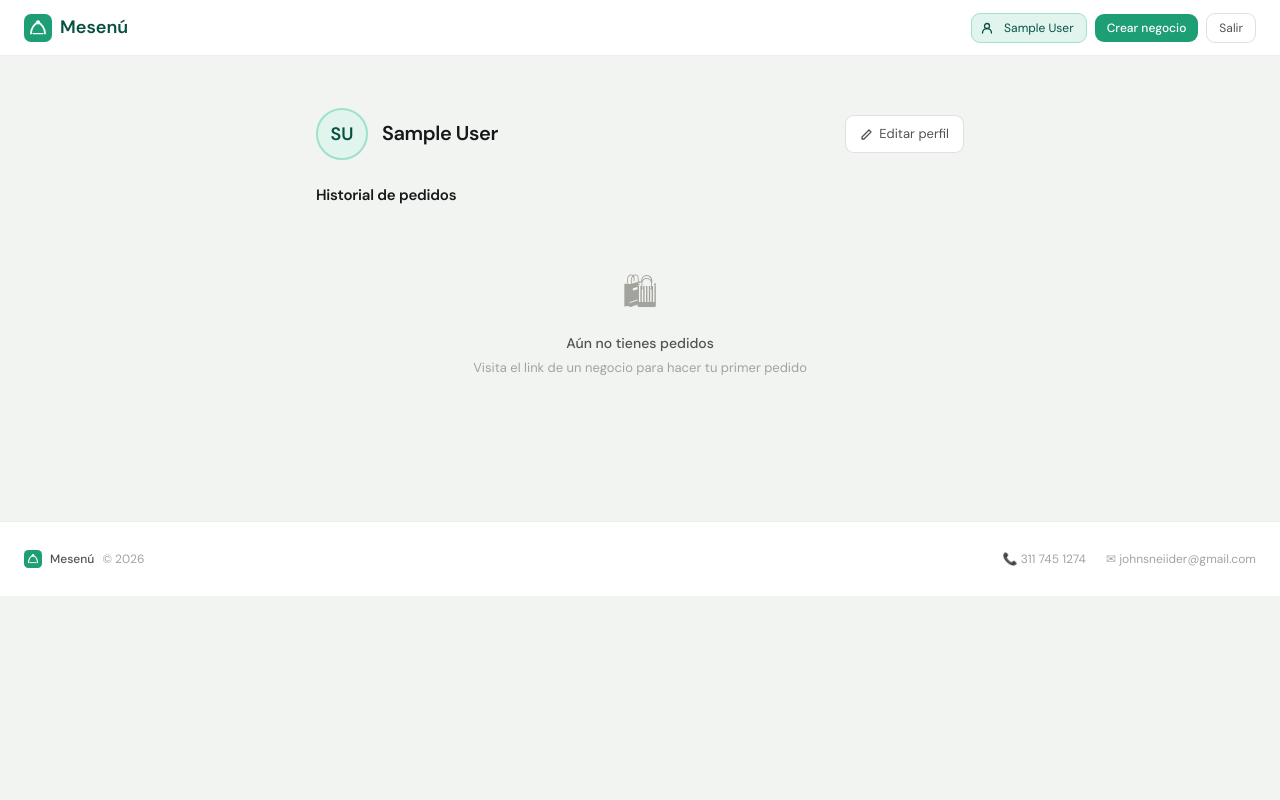
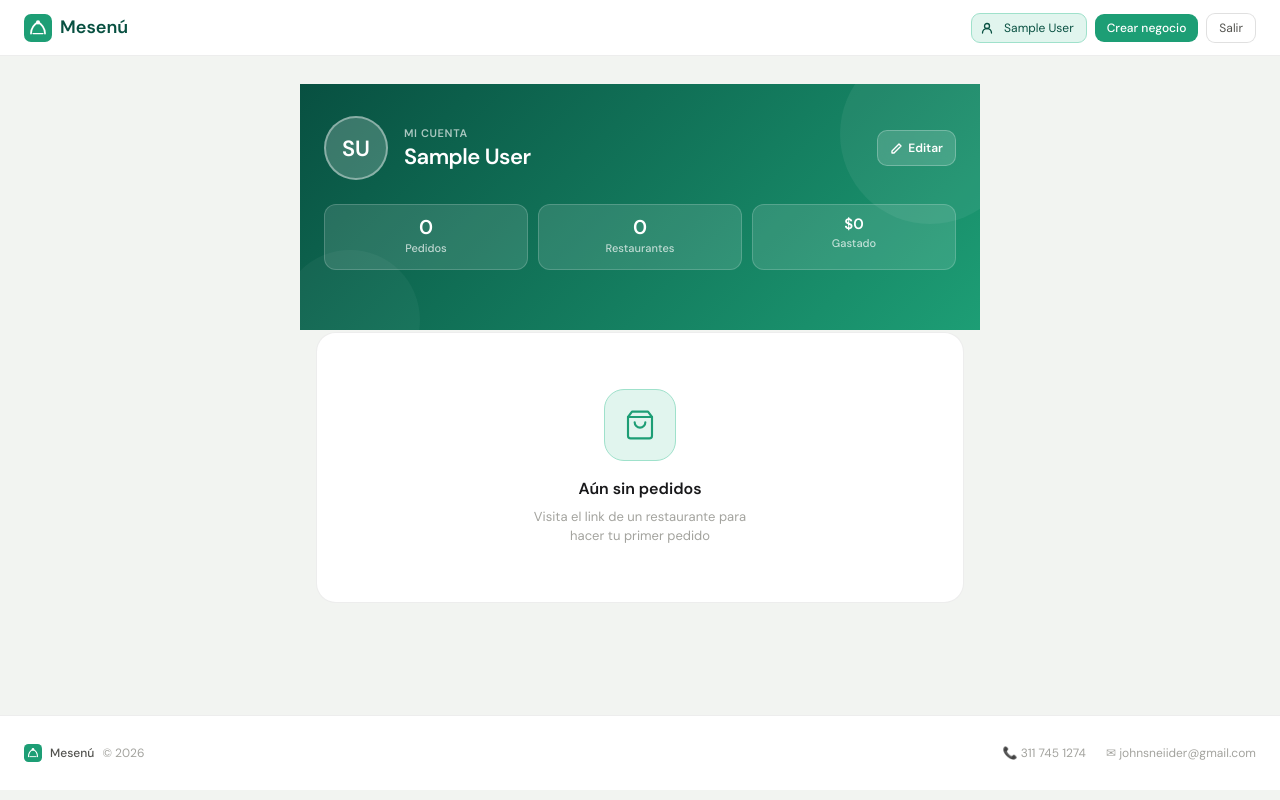
Before and after one commit to johnschneiider/Mesen-app-inteligente-gesti-n-de-pedidos, a Django app: page /auth/mi-cuenta/ in a window 1280 px wide. Run offline with Django 5.2, Linux system fonts and the light colour scheme; the visitor is signed in with stand-in values (Sample User, id 1); data that the repository does not hold is empty; parts of the project's set-up code (start-up, migrations or seed data) failed here and were passed over; some libraries are stand-ins or nearby versions.

Commit message:
feat: redesign consumer dashboard - hero header + stats + improved order cards

```diff
--- a/apps/accounts/views.py
+++ b/apps/accounts/views.py
@@ -171,11 +171,16 @@
         )
         unpaid = orders.filter(is_paid=False).exclude(status='cancelled')
         debt_total = unpaid.aggregate(t=Sum('total_amount'))['t'] or 0
+        total_spent = orders.filter(is_paid=True).aggregate(t=Sum('total_amount'))['t'] or 0
+        businesses_count = orders.values('business').distinct().count()
 
         return render(request, self.template_name, {
             'orders': orders[:30],
             'unpaid': unpaid,
             'debt_total': debt_total,
+            'total_spent': total_spent,
+            'total_orders': orders.count(),
+            'businesses_count': businesses_count,
         })
 
 
--- a/templates/cuenta/dashboard.html
+++ b/templates/cuenta/dashboard.html
@@ -5,28 +5,57 @@
 {% block title %}Mi cuenta — Mesenú{% endblock %}
 
 {% block store_content %}
-<div style="max-width:680px;margin:0 auto;padding:24px 16px 48px;">
+<div style="max-width:680px;margin:0 auto;padding:0 0 64px;">
 
-    <!-- Header -->
-    <div style="display:flex;align-items:center;justify-content:space-between;margin-bottom:24px;flex-wrap:wrap;gap:12px;">
-        <div style="display:flex;align-items:center;gap:14px;">
-            <div style="width:52px;height:52px;border-radius:50%;overflow:hidden;background:var(--green-light);border:2px solid var(--green-border);flex-shrink:0;display:flex;align-items:center;justify-content:center;font-size:18px;font-weight:700;color:var(--green-dark);">
+    <!-- ── HERO HEADER ── -->
+    <div style="background:linear-gradient(135deg,#085041 0%,#1D9E75 100%);padding:32px 24px 60px;position:relative;overflow:hidden;">
+        <!-- Decorative circles -->
+        <div style="position:absolute;top:-40px;right:-40px;width:180px;height:180px;border-radius:50%;background:rgba(255,255,255,.06);pointer-events:none;"></div>
+        <div style="position:absolute;bottom:-60px;left:-20px;width:140px;height:140px;border-radius:50%;background:rgba(255,255,255,.04);pointer-events:none;"></div>
+
+        <div style="position:relative;display:flex;align-items:center;gap:16px;">
+            <!-- Avatar -->
+            <div style="width:64px;height:64px;border-radius:50%;overflow:hidden;background:rgba(255,255,255,.2);border:2.5px solid rgba(255,255,255,.4);flex-shrink:0;display:flex;align-items:center;justify-content:center;font-size:22px;font-weight:800;color:white;">
                 {% if user.avatar %}
                 <img src="{{ user.avatar.url }}" style="width:100%;height:100%;object-fit:cover;">
                 {% else %}
                 {{ user.full_name|initials|default:user.phone|slice:":2" }}
                 {% endif %}
             </div>
-            <div>
-                <h1 style="font-size:20px;font-weight:700;letter-spacing:-0.4px;margin:0 0 2px;">{{ user.full_name|default:"Mi cuenta" }}</h1>
-                <div style="font-size:12px;color:var(--text-3);">{{ user.phone }}</div>
+            <!-- Name -->
+            <div style="flex:1;min-width:0;">
+                <div style="font-size:11px;font-weight:600;color:rgba(255,255,255,.65);text-transform:uppercase;letter-spacing:.6px;margin-bottom:3px;">Mi cuenta</div>
+                <h1 style="font-size:22px;font-weight:800;color:white;letter-spacing:-0.5px;margin:0;line-height:1.15;overflow:hidden;text-overflow:ellipsis;white-space:nowrap;">{{ user.full_name|default:"Bienvenido" }}</h1>
+                <div style="font-size:13px;color:rgba(255,255,255,.65);margin-top:2px;">{{ user.phone }}</div>
+            </div>
+            <!-- Edit button -->
+            <a href="{% url 'accounts:consumer_edit' %}"
+               style="flex-shrink:0;display:flex;align-items:center;gap:5px;background:rgba(255,255,255,.15);backdrop-filter:blur(6px);border:1px solid rgba(255,255,255,.25);border-radius:10px;padding:8px 12px;font-size:12px;font-weight:600;color:white;text-decoration:none;transition:background .15s;"
+               onmouseover="this.style.background='rgba(255,255,255,.25)'" onmouseout="this.style.background='rgba(255,255,255,.15)'">
+                <svg width="13" height="13" viewBox="0 0 13 13" fill="none"><path d="M9 2l2 2-7 7H2V9L9 2z" stroke="white" stroke-width="1.4" stroke-linecap="round" stroke-linejoin="round" fill="none"/></svg>
+                Editar
+            </a>
+        </div>
+
+        <!-- Stats row -->
+        <div style="position:relative;display:grid;grid-template-columns:repeat(3,1fr);gap:10px;margin-top:24px;">
+            <div style="background:rgba(255,255,255,.12);border:1px solid rgba(255,255,255,.18);border-radius:12px;padding:12px 14px;text-align:center;">
+                <div style="font-size:20px;font-weight:800;color:white;line-height:1;">{{ total_orders }}</div>
+                <div style="font-size:11px;color:rgba(255,255,255,.7);margin-top:3px;font-weight:500;">Pedidos</div>
+            </div>
+            <div style="background:rgba(255,255,255,.12);border:1px solid rgba(255,255,255,.18);border-radius:12px;padding:12px 14px;text-align:center;">
+                <div style="font-size:20px;font-weight:800;color:white;line-height:1;">{{ businesses_count }}</div>
+                <div style="font-size:11px;color:rgba(255,255,255,.7);margin-top:3px;font-weight:500;">Restaurantes</div>
+            </div>
+            <div style="background:rgba(255,255,255,.12);border:1px solid rgba(255,255,255,.18);border-radius:12px;padding:12px 14px;text-align:center;">
+                <div style="font-size:15px;font-weight:800;color:white;line-height:1;">{{ total_spent|currency_cop }}</div>
+                <div style="font-size:11px;color:rgba(255,255,255,.7);margin-top:3px;font-weight:500;">Gastado</div>
             </div>
         </div>
-        <a href="{% url 'accounts:consumer_edit' %}" class="btn-ghost" style="font-size:13px;display:flex;align-items:center;gap:6px;">
-            <svg width="13" height="13" viewBox="0 0 13 13" fill="none"><path d="M9 2l2 2-7 7H2V9L9 2z" stroke="currentColor" stroke-width="1.3" stroke-linecap="round" stroke-linejoin="round" fill="none"/></svg>
-            Editar perfil
-        </a>
     </div>
+
+    <!-- Content lifted over hero -->
+    <div style="padding:0 16px;margin-top:-28px;">
 
         {% if messages %}
         {% for msg in messages %}
@@ -34,32 +63,35 @@
         {% endfor %}
         {% endif %}
 
-    <!-- Debt banner -->
+        <!-- ── DEUDA BANNER ── -->
         {% if debt_total > 0 %}
-    <div style="background:#FEF3C7;border:0.5px solid #FCD34D;border-radius:14px;padding:16px 20px;margin-bottom:20px;display:flex;align-items:center;gap:14px;">
-        <div style="font-size:28px;">⚠️</div>
-        <div>
-            <div style="font-weight:700;font-size:15px;color:#92400E;margin-bottom:2px;">Tienes pedidos sin pagar</div>
-            <div style="font-size:13px;color:#B45309;">Total pendiente: <strong>{{ debt_total|currency_cop }}</strong></div>
+        <div style="background:#FFFBEB;border:1.5px solid #FCD34D;border-radius:16px;padding:18px 20px;margin-bottom:20px;display:flex;align-items:center;gap:16px;box-shadow:0 4px 20px rgba(250,199,64,.2);">
+            <div style="width:44px;height:44px;border-radius:12px;background:#FEF3C7;border:1px solid #FCD34D;display:flex;align-items:center;justify-content:center;flex-shrink:0;">
+                <svg width="20" height="20" viewBox="0 0 20 20" fill="none">
+                    <path d="M10 2L2 17h16L10 2z" stroke="#D97706" stroke-width="1.7" stroke-linejoin="round" fill="none"/>
+                    <path d="M10 8v4M10 14.5v.5" stroke="#D97706" stroke-width="1.7" stroke-linecap="round"/>
+                </svg>
+            </div>
+            <div style="flex:1;">
+                <div style="font-size:14px;font-weight:700;color:#92400E;margin-bottom:2px;">Tienes pedidos sin pagar</div>
+                <div style="font-size:13px;color:#B45309;">Deuda total: <strong style="font-size:16px;">{{ debt_total|currency_cop }}</strong></div>
             </div>
         </div>
-    {% endif %}
 
-    <!-- Unpaid orders -->
-    {% if unpaid %}
+        <!-- Unpaid orders detail -->
         <div style="margin-bottom:28px;">
-        <h2 style="font-size:15px;font-weight:700;margin:0 0 12px;">Pedidos sin pagar</h2>
-        <div style="display:flex;flex-direction:column;gap:10px;">
+            <div style="font-size:12px;font-weight:700;color:var(--text-3);text-transform:uppercase;letter-spacing:.5px;margin-bottom:10px;">Pedidos pendientes</div>
+            <div style="display:flex;flex-direction:column;gap:8px;">
                 {% for order in unpaid %}
-            <div style="background:white;border:1.5px solid #FCD34D;border-radius:12px;padding:14px 16px;display:flex;align-items:center;justify-content:space-between;gap:12px;">
-                <div>
-                    <div style="font-size:13px;font-weight:600;margin-bottom:2px;">{{ order.menu.title }} × {{ order.quantity }}</div>
-                    <div style="font-size:11px;color:var(--text-3);">{{ order.business.name }} · {{ order.created_at|date:"j N H:i" }}</div>
-                    <div style="font-size:11px;color:var(--text-3);margin-top:2px;">{{ order.get_order_type_display }} · {{ order.get_payment_type_display }}</div>
+                <div style="background:white;border:1.5px solid #FCD34D;border-radius:14px;padding:14px 16px;display:flex;align-items:center;justify-content:space-between;gap:12px;box-shadow:0 2px 8px rgba(0,0,0,.05);">
+                    <div style="min-width:0;">
+                        <div style="font-size:13px;font-weight:700;color:var(--text-1);margin-bottom:3px;">{{ order.menu.title }}</div>
+                        <div style="font-size:11px;color:var(--text-3);">{{ order.business.name }} · {{ order.created_at|date:"j N, H:i" }}</div>
+                        <div style="font-size:11px;color:var(--text-3);margin-top:1px;">{{ order.get_order_type_display }} · {{ order.get_payment_type_display }}</div>
                     </div>
                     <div style="text-align:right;flex-shrink:0;">
-                    <div style="font-size:18px;font-weight:700;color:#B45309;">{{ order.total_amount|currency_cop }}</div>
-                    <span class="badge badge-{{ order.status }}">{{ order.get_status_display }}</span>
+                        <div style="font-size:17px;font-weight:800;color:#B45309;">{{ order.total_amount|currency_cop }}</div>
+                        <div style="font-size:10px;background:#FEF3C7;color:#92400E;border-radius:99px;padding:2px 8px;font-weight:700;margin-top:4px;display:inline-block;">{{ order.get_payment_type_display }}</div>
                     </div>
                 </div>
                 {% endfor %}
@@ -67,46 +99,66 @@
         </div>
         {% endif %}
 
-    <!-- All orders -->
-    <h2 style="font-size:15px;font-weight:700;margin:0 0 12px;">Historial de pedidos</h2>
+        <!-- ── HISTORIAL ── -->
+        <div style="font-size:12px;font-weight:700;color:var(--text-3);text-transform:uppercase;letter-spacing:.5px;margin-bottom:12px;">Historial de pedidos</div>
+
         {% if orders %}
-    <div style="display:flex;flex-direction:column;gap:8px;">
+        <div style="display:flex;flex-direction:column;gap:10px;">
             {% for order in orders %}
-        <div style="background:white;border:0.5px solid var(--border);border-radius:12px;padding:12px 16px;display:flex;align-items:center;justify-content:space-between;gap:12px;">
-            <div style="min-width:0;">
-                <div style="display:flex;align-items:center;gap:8px;flex-wrap:wrap;margin-bottom:2px;">
-                    <span style="font-size:13px;font-weight:600;">{{ order.menu.title }}</span>
-                    <span style="font-size:11px;color:var(--text-3);">× {{ order.quantity }}</span>
-                </div>
-                <div style="font-size:11px;color:var(--text-3);">
-                    {{ order.business.name }} · {{ order.created_at|date:"j N Y, H:i" }}
-                </div>
-                <div style="font-size:11px;color:var(--text-3);margin-top:2px;">
-                    {{ order.get_order_type_display }} · {{ order.get_payment_type_display }}
-                    {% if order.delivery_address %} · 🛵 {{ order.delivery_address.address }}{% endif %}
-                </div>
-                {% if order.notes %}
-                <div style="font-size:11px;color:var(--text-2);font-style:italic;margin-top:2px;">"{{ order.notes }}"</div>
+            <div style="background:white;border:1px solid var(--border);border-radius:16px;padding:16px;display:flex;align-items:center;gap:14px;box-shadow:0 2px 8px rgba(0,0,0,.04);transition:box-shadow .15s;"
+                 onmouseover="this.style.boxShadow='0 4px 16px rgba(0,0,0,.09)'" onmouseout="this.style.boxShadow='0 2px 8px rgba(0,0,0,.04)'">
+
+                <!-- Icon -->
+                <div style="width:42px;height:42px;border-radius:12px;flex-shrink:0;display:flex;align-items:center;justify-content:center;
+                    {% if order.is_paid %}background:#DCFCE7;{% elif order.status == 'cancelled' %}background:#FEE2E2;{% else %}background:#FEF3C7;{% endif %}">
+                    {% if order.order_type == 'delivery' %}
+                    <svg width="18" height="18" viewBox="0 0 24 24" fill="none" stroke="{% if order.is_paid %}#16a34a{% elif order.status == 'cancelled' %}#DC2626{% else %}#D97706{% endif %}" stroke-width="1.8" stroke-linecap="round" stroke-linejoin="round">
+                        <path d="M5 12H3l9-9 9 9h-2"/><path d="M5 12v7a2 2 0 002 2h10a2 2 0 002-2v-7"/><path d="M10 22v-4a2 2 0 014 0v4"/>
+                    </svg>
+                    {% else %}
+                    <svg width="18" height="18" viewBox="0 0 24 24" fill="none" stroke="{% if order.is_paid %}#16a34a{% elif order.status == 'cancelled' %}#DC2626{% else %}#D97706{% endif %}" stroke-width="1.8" stroke-linecap="round" stroke-linejoin="round">
+                        <path d="M6 2L3 6v14a2 2 0 002 2h14a2 2 0 002-2V6l-3-4z"/><line x1="3" y1="6" x2="21" y2="6"/><path d="M16 10a4 4 0 01-8 0"/>
+                    </svg>
                     {% endif %}
                 </div>
+
+                <!-- Info -->
+                <div style="flex:1;min-width:0;">
+                    <div style="font-size:14px;font-weight:700;color:var(--text-1);margin-bottom:2px;overflow:hidden;text-overflow:ellipsis;white-space:nowrap;">{{ order.menu.title }}</div>
+                    <div style="font-size:12px;color:var(--text-3);">{{ order.business.name }}</div>
+                    <div style="font-size:11px;color:var(--text-3);margin-top:1px;">{{ order.created_at|date:"j N Y, H:i" }}
+                        {% if order.delivery_address %} · 🛵 {{ order.delivery_address.address|truncatechars:30 }}{% endif %}
+                    </div>
+                </div>
+
+                <!-- Amount + Status -->
                 <div style="text-align:right;flex-shrink:0;">
-                <div style="font-size:17px;font-weight:700;color:var(--green-dark);margin-bottom:4px;">{{ order.total_amount|currency_cop }}</div>
-                <span class="badge {{ order.get_status_badge_class }}">{{ order.get_status_display }}</span>
-                {% if order.is_paid %}
-                <div style="font-size:10px;color:var(--green-dark);font-weight:600;margin-top:4px;">✓ Pagado</div>
+                    <div style="font-size:16px;font-weight:800;color:var(--text-1);margin-bottom:5px;">{{ order.total_amount|currency_cop }}</div>
+                    {% if order.status == 'cancelled' %}
+                    <span style="font-size:10px;background:#FEE2E2;color:#DC2626;border-radius:99px;padding:3px 9px;font-weight:700;">Cancelado</span>
+                    {% elif order.is_paid %}
+                    <span style="font-size:10px;background:#DCFCE7;color:#16a34a;border-radius:99px;padding:3px 9px;font-weight:700;">✓ Pagado</span>
                     {% else %}
-                <div style="font-size:10px;color:#B45309;font-weight:600;margin-top:4px;">Pendiente pago</div>
+                    <span style="font-size:10px;background:#FEF3C7;color:#92400E;border-radius:99px;padding:3px 9px;font-weight:700;">Pendiente</span>
                     {% endif %}
                 </div>
             </div>
             {% endfor %}
         </div>
+
         {% else %}
-    <div style="text-align:center;padding:48px 24px;color:var(--text-3);">
-        <div style="font-size:36px;margin-bottom:12px;">🛍</div>
-        <div style="font-size:14px;font-weight:500;color:var(--text-2);">Aún no tienes pedidos</div>
-        <div style="font-size:13px;margin-top:4px;">Visita el link de un negocio para hacer tu primer pedido</div>
+        <!-- Empty state -->
+        <div style="text-align:center;padding:56px 24px;background:white;border-radius:20px;border:1px solid var(--border);">
+            <div style="width:72px;height:72px;border-radius:20px;background:var(--green-light);border:1px solid var(--green-border);display:flex;align-items:center;justify-content:center;margin:0 auto 16px;">
+                <svg width="32" height="32" viewBox="0 0 24 24" fill="none" stroke="var(--green)" stroke-width="1.6" stroke-linecap="round" stroke-linejoin="round">
+                    <path d="M6 2L3 6v14a2 2 0 002 2h14a2 2 0 002-2V6l-3-4z"/><line x1="3" y1="6" x2="21" y2="6"/><path d="M16 10a4 4 0 01-8 0"/>
+                </svg>
+            </div>
+            <div style="font-size:16px;font-weight:700;color:var(--text-1);margin-bottom:6px;">Aún sin pedidos</div>
+            <div style="font-size:13px;color:var(--text-3);max-width:240px;margin:0 auto;">Visita el link de un restaurante para hacer tu primer pedido</div>
         </div>
         {% endif %}
+
+    </div><!-- /content -->
 </div>
 {% endblock %}
```
Lines whose indentation alone changed are shown as unchanged.
